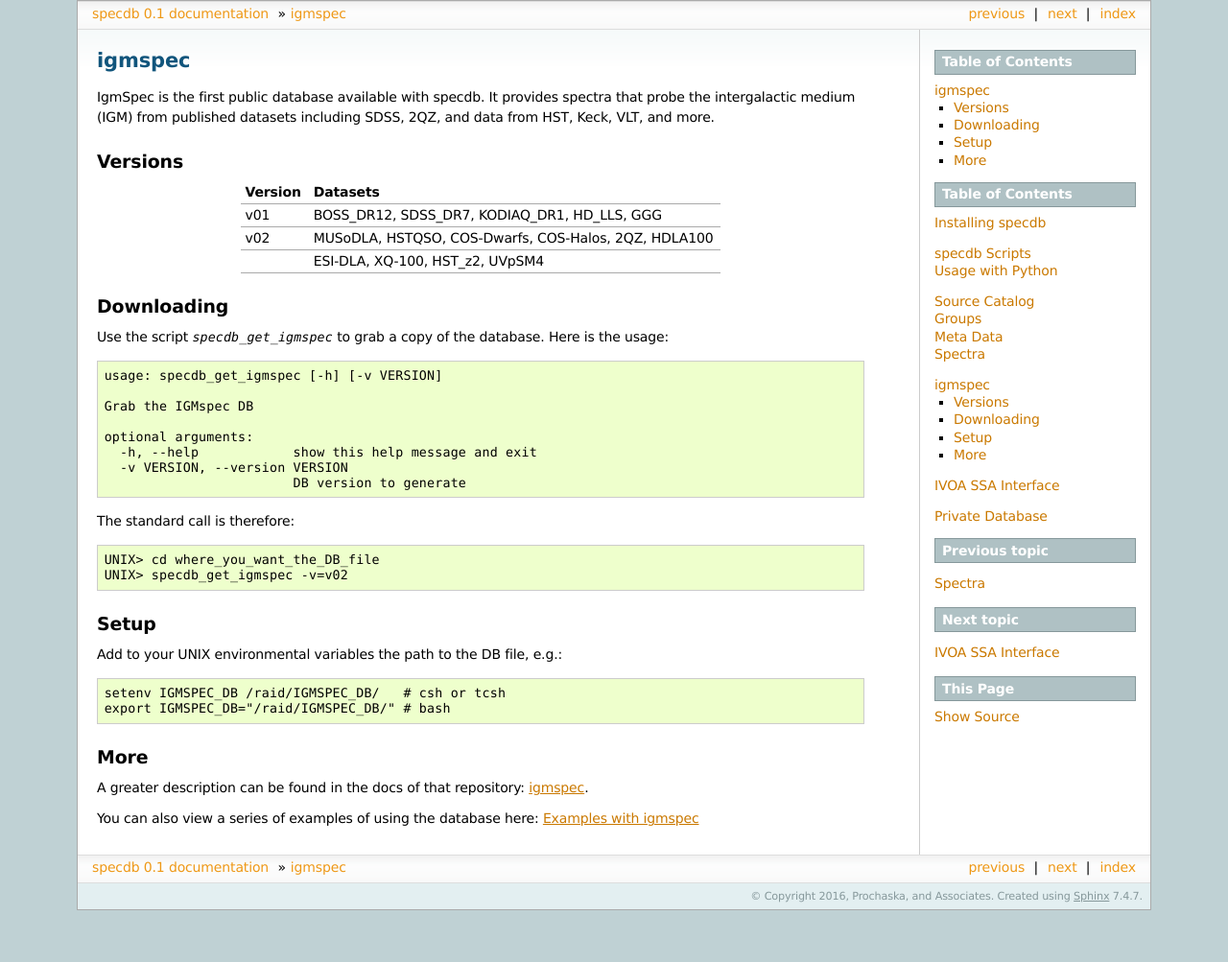
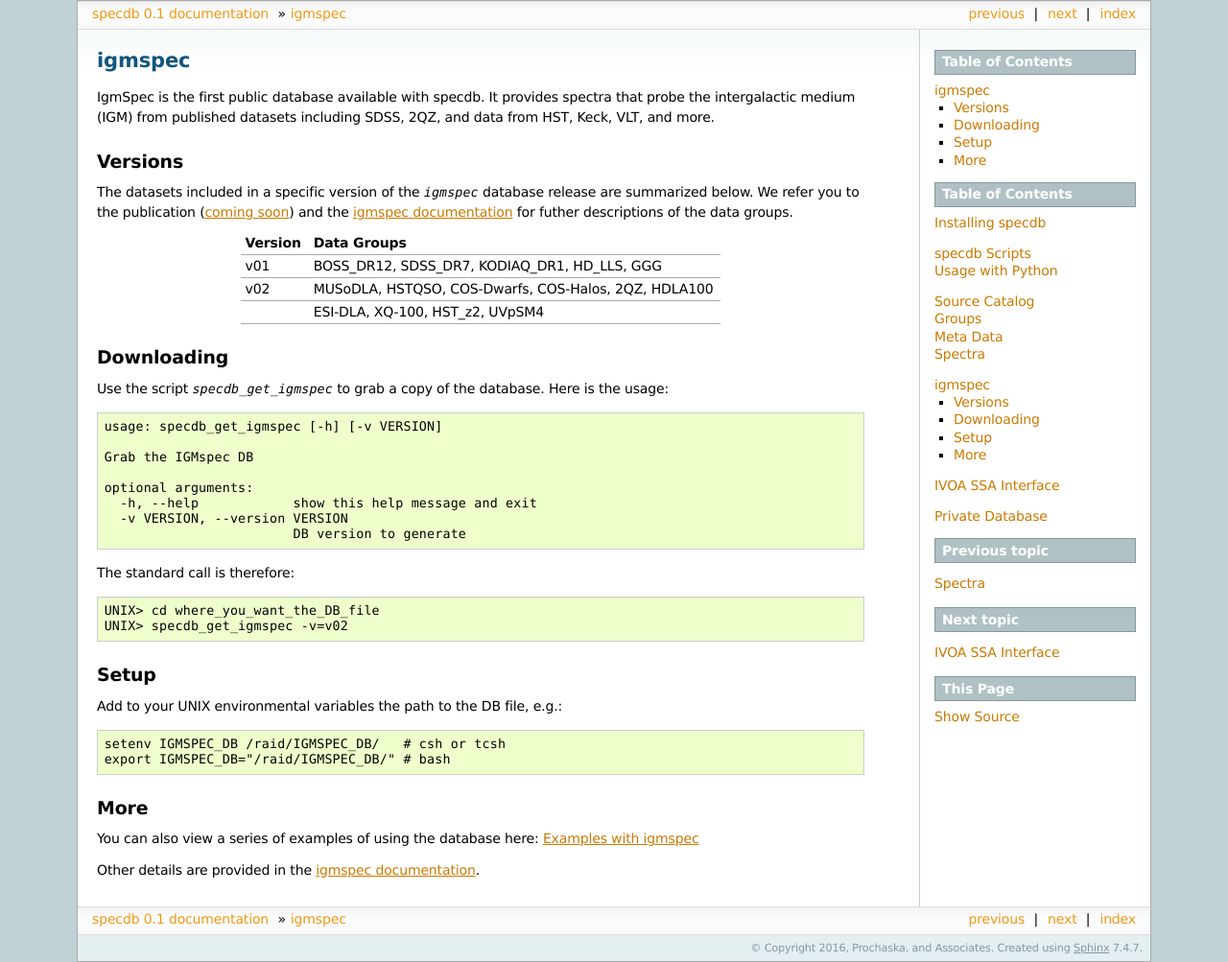
Before and after one commit to specdb/specdb, a Sphinx documentation site: the page built from docs/igmspec.rst, in a window 1280 px wide. Shown: the whole page at 96% size. Built offline with Sphinx 7.4.7, drawn with Linux system fonts in a browser that asks for light colours; pages that are not in the unit, such as notebooks, are missing from menus; before the commit the page ends 949 px from its top, so only the background shows below that.

Commit message:
more docs

```diff
--- a/docs/igmspec.rst
+++ b/docs/igmspec.rst
@@ -12,8 +12,16 @@ It provides spectra that probe the intergalactic medium
 Versions
 ========
 
+The datasets included in a specific version of the
+`igmspec` database release are summarized below.  We
+refer you to the publication
+(`coming soon <http://specdb.readthedocs.io/en/latest/>`_)
+and the
+`igmspec documentation <http://igmspec.readthedocs.io/en/latest/>`_
+for futher descriptions of the data groups.
+
 ========  ====================================================
-Version   Datasets
+Version   Data Groups
 ========  ====================================================
 v01       BOSS_DR12, SDSS_DR7, KODIAQ_DR1, HD_LLS, GGG
 v02       MUSoDLA, HSTQSO, COS-Dwarfs, COS-Halos, 2QZ, HDLA100
@@ -53,8 +61,8 @@ Add to your UNIX environmental variables the path to the DB file, e.g.::
 More
 ====
 
-A greater description can be found in the docs of that repository:
-`igmspec <http://github.com/specdb/igmspec>`_.
-
 You can also view a series of examples of using the database here:
 `Examples with igmspec <https://github.com/specdb/specdb/blob/master/docs/nb/Examples_with_igmspec.ipynb>`_
+
+Other details are provided in the
+`igmspec documentation <http://igmspec.readthedocs.io/en/latest/>`_.
```
